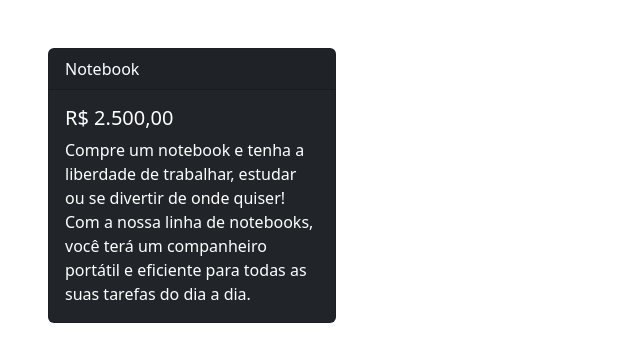
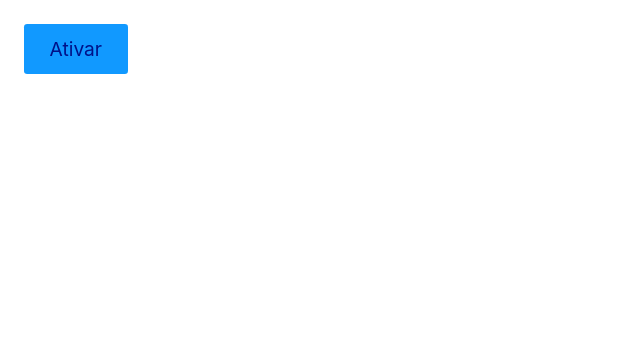
Before and after one commit to EdineiPinho/React-Tests, a React (Create React App) app: page / in a window 1280 px wide. Shown: the top 362 px of the page, without its empty margins (0-640 px from the left). Built offline with nearby package versions, Linux system fonts and the light colour scheme.

Commit message:
:sparkles: feat(Animations): building beautiful animations with simple css with React

```diff
--- a/public/index.html
+++ b/public/index.html
@@ -4,7 +4,7 @@
 <head>
   <meta charset="utf-8" />
   <link rel="manifest" href="%PUBLIC_URL%/manifest.json" />
-  <!-- <link rel="stylesheet" href="%PUBLIC_URL%/style.css" /> -->
+  <link rel="stylesheet" href="%PUBLIC_URL%/style.css" />
   <title>React App</title>
 </head>
 
--- a/src/App.js
+++ b/src/App.js
@@ -1,11 +1,11 @@
 import React from 'react'
-import UsingReactBootstrap from './CSS/CSS Frameworks/UsingReactBootstrap'
+import Screen from './CSS/Animações 1/Screen'
 
 
 const App = () => {
   return (
     <>
-      <UsingReactBootstrap />
+      <Screen />
     </>
   )
 }
--- /dev/null
+++ b/src/CSS/Animações 1/Produto.css
@@ -0,0 +1,13 @@
+.animeLeft {
+  opacity: 0;
+  transform: translateX(-20px);
+  transform: scale(0.6);
+  animation: animeLeft .3s forwards;
+}
+
+@keyframes animeLeft {
+  to {
+    opacity: 1;
+    transform: initial;
+  }
+}
--- /dev/null
+++ b/src/CSS/Animações 1/Produto.js
@@ -0,0 +1,13 @@
+import React from 'react'
+import './Produto.css'
+
+const Produto = () => {
+  return (
+    <div className='animeLeft'>
+      <h2>Produto</h2>
+      <p>Lorem ipsum dolor sit amet, consectetur adipisicing elit. Amet illo corporis perferendis quis temporibus laboriosam quisquam dolore at deserunt quos quae debitis ipsum molestias quia, voluptatem dignissimos distinctio. Vitae, tempora!</p>
+    </div>
+  )
+}
+
+export default Produto
--- /dev/null
+++ b/src/CSS/Animações 1/Screen.js
@@ -0,0 +1,14 @@
+import React from 'react'
+import Produto from './Produto'
+
+const Screen = () => {
+  const [ativar, setAtivar] = React.useState(false);
+  return (
+    <>
+      <button onClick={() => setAtivar(!ativar)}>Ativar</button>
+      {ativar && <Produto />}
+    </>
+  )
+}
+
+export default Screen
```
